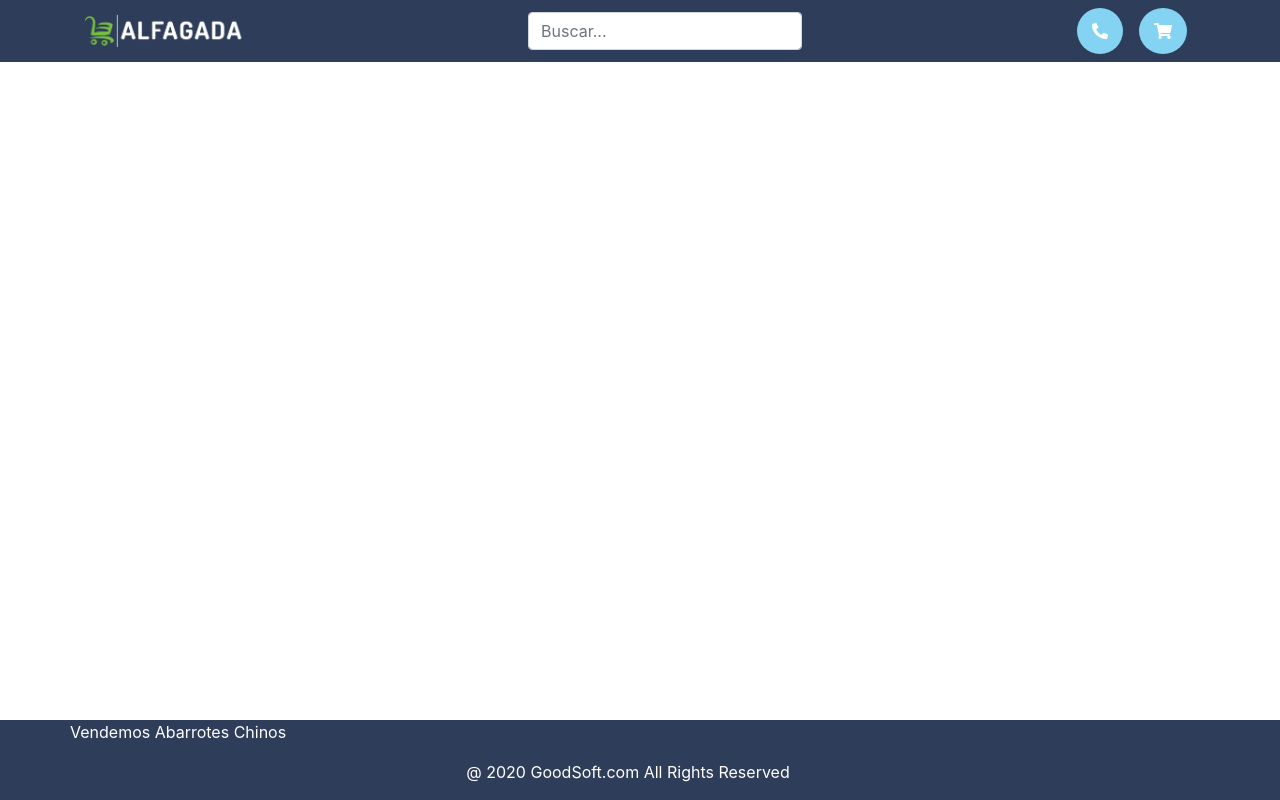
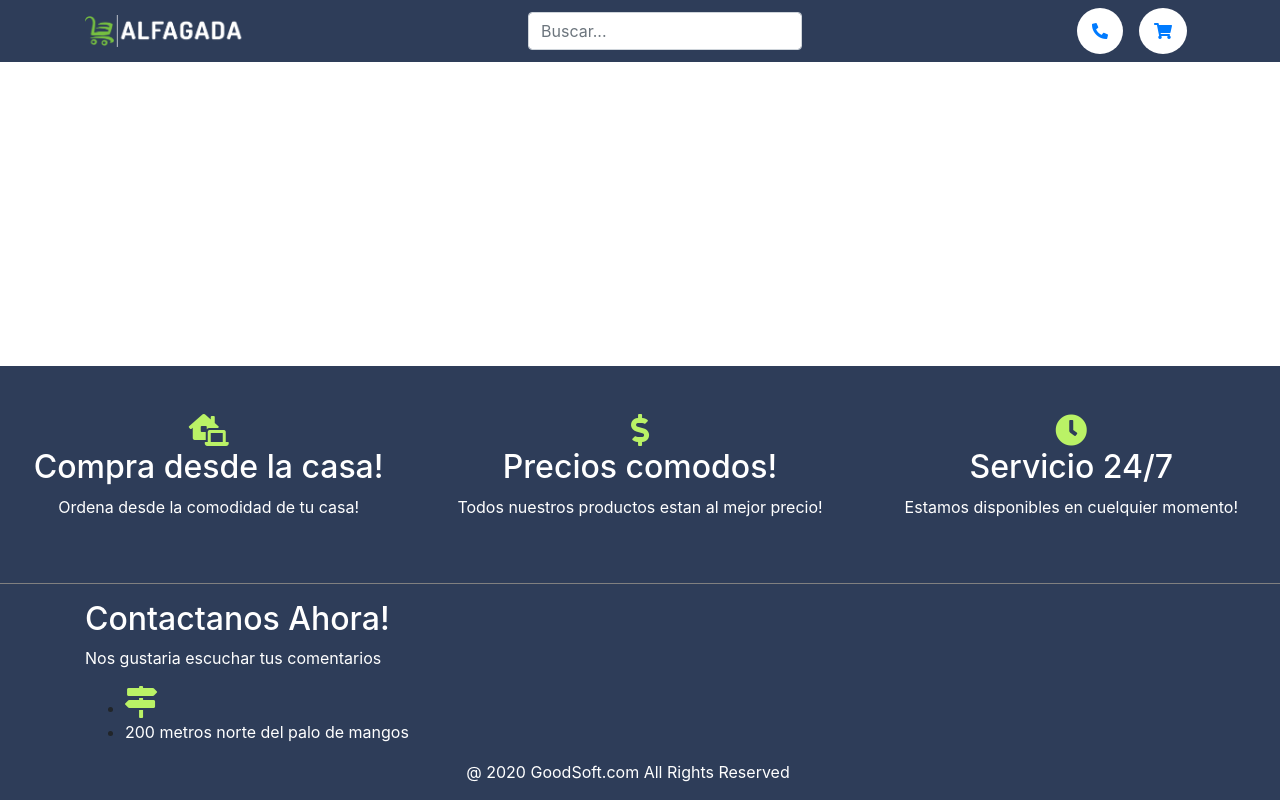
Before and after one commit to josgabfer/Alfagada, a PHP site: page / in a window 1280 px wide. Run offline with PHP 8.4, Linux system fonts and the light colour scheme.

Commit message:
Added more footer elements

```diff
--- a/Resources/Pages/footer.php
+++ b/Resources/Pages/footer.php
@@ -1,8 +1,48 @@
 <footer class="section footer">
-    <div class="container">
-        <div class="row row-30">
-            <div class="col-md6 mt-md-0 mt-3">
-                <p>Vendemos Abarrotes Chinos</p>
+    <div class="before-footer bottom solid-line">
+        <div class="container-lg my-5 mx-2">
+            <div class="row">
+                <div class="col-sm">
+                    <i class="fas fa-laptop-house fa-2x bottom-icons"></i>
+                    <div>
+                        <h2 class="bottom-font">Compra desde la casa!</h2>
+                        <p>Ordena desde la comodidad de tu casa!</p>
+                    </div>
+                </div>
+                <div class="col-sm">
+                <i class="fas fa-dollar-sign fa-2x bottom-icons"></i>
+                    <div>
+                    <h2 class="bottom-font">Precios comodos!</h2>
+                        <p>Todos nuestros productos estan al mejor precio!</p>
+                    </div>
+                </div>
+                <div class="col-sm">
+                <i class="fas fa-clock fa-2x bottom-icons"></i>
+                    <div>
+                    <h2 class="bottom-font">Servicio 24/7</h2>
+                        <p>Estamos disponibles en cuelquier momento!</p>
+                    </div>
+                </div>
+            </div>
+        </div>
+
+    </div>
+        <div class="container my-3">
+            <div class="row">
+                <div class="col-lg-4 cold-md-4">
+                    <div class="footer-info">
+                    <h2 class="bottom-font">Contactanos Ahora!</h2>
+                    <p>Nos gustaria escuchar tus comentarios</p>
+                        <ul>
+                            <li>
+                            <i class="fas fa-map-signs fa-2x bottom-icons"></i>
+                            </li>
+                            <li>
+                            <p> 200 metros norte del palo de mangos</p>
+                            </li>
+                        </ul>
+
+                    </div>
                 </div>
             </div>
             <div class="bottom container">
--- a/Resources/Styles/styles.css
+++ b/Resources/Styles/styles.css
@@ -8,14 +8,8 @@
     width: 10rem;
     height: 2rem;
 }
-.fas{
-    color: white;
-}
-.fa-phone-alt{
-    color: white;
-}
 .circle{
-    background: #85D3F2;
+    background: white;
     padding: 15px;
     border-radius: 50%;
 }
@@ -26,6 +20,7 @@
     bottom: 0;
     width: 100%;
 }
+
 .bottom{
     text-align: center;
 
@@ -33,3 +28,12 @@
 p{
     color: white;
 }
+.bottom-font{
+    color: white;
+}
+.solid-line{
+    border-bottom: 1px solid grey;
+}
+.bottom-icons{
+    color: #BAF266;
+}
```
Lines whose indentation alone changed are shown as unchanged.
